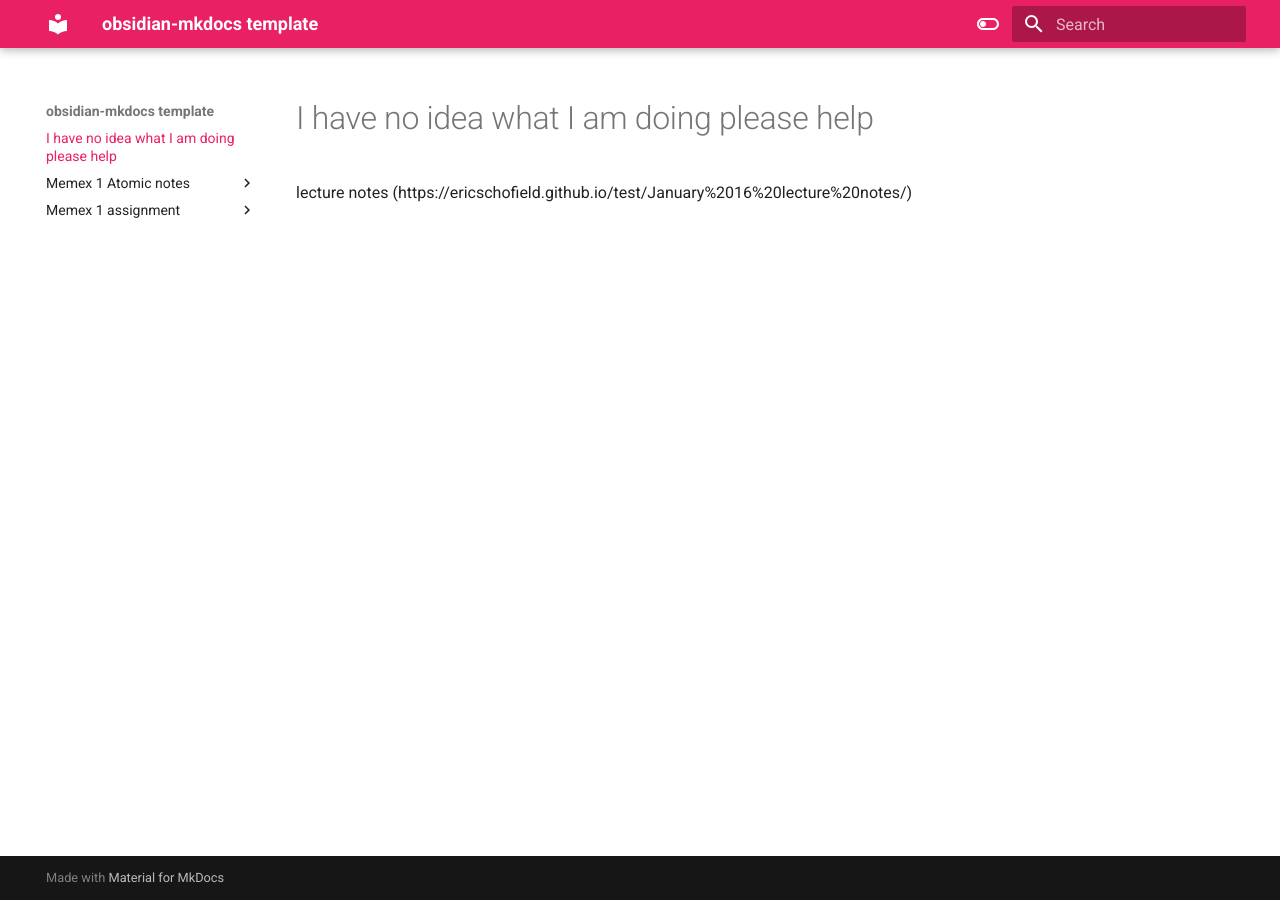
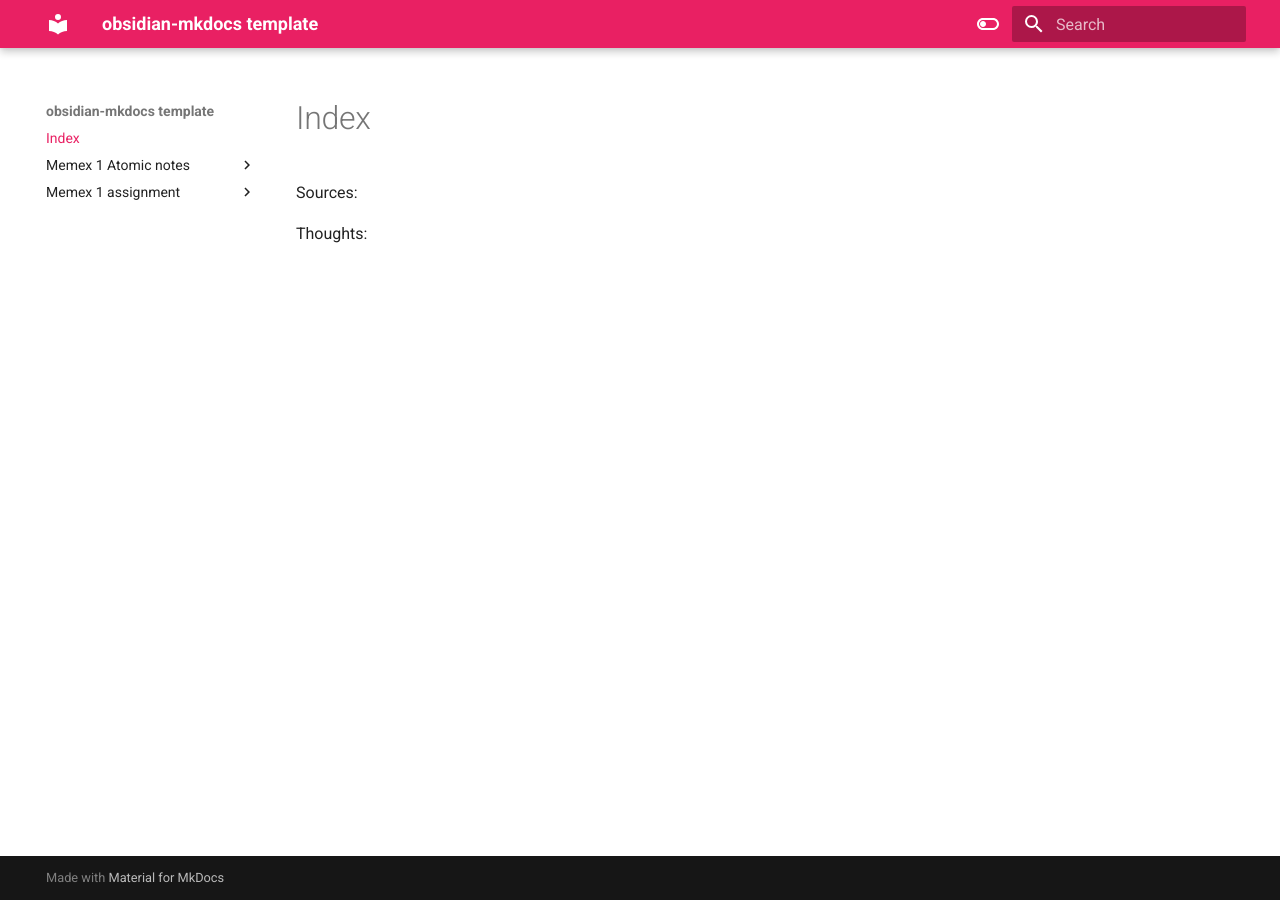
Before and after one commit to EricSchofield/HIST-1900-Memmex-1, an MkDocs documentation site: the page built from docs/index.md, in a window 1280 px wide. Built offline with MkDocs 1.6.1 and Material for MkDocs 9.7.7, drawn with Linux system fonts in a browser that asks for light colours.

Commit message:
Update index.md

```diff
--- a/docs/index.md
+++ b/docs/index.md
@@ -1,3 +1,5 @@
-# I have no idea what I am doing please help
+# Index
 
-lecture notes (https://ericschofield.github.io/test/January%2016%20lecture%20notes/)
+Sources:
+
+Thoughts:
```
